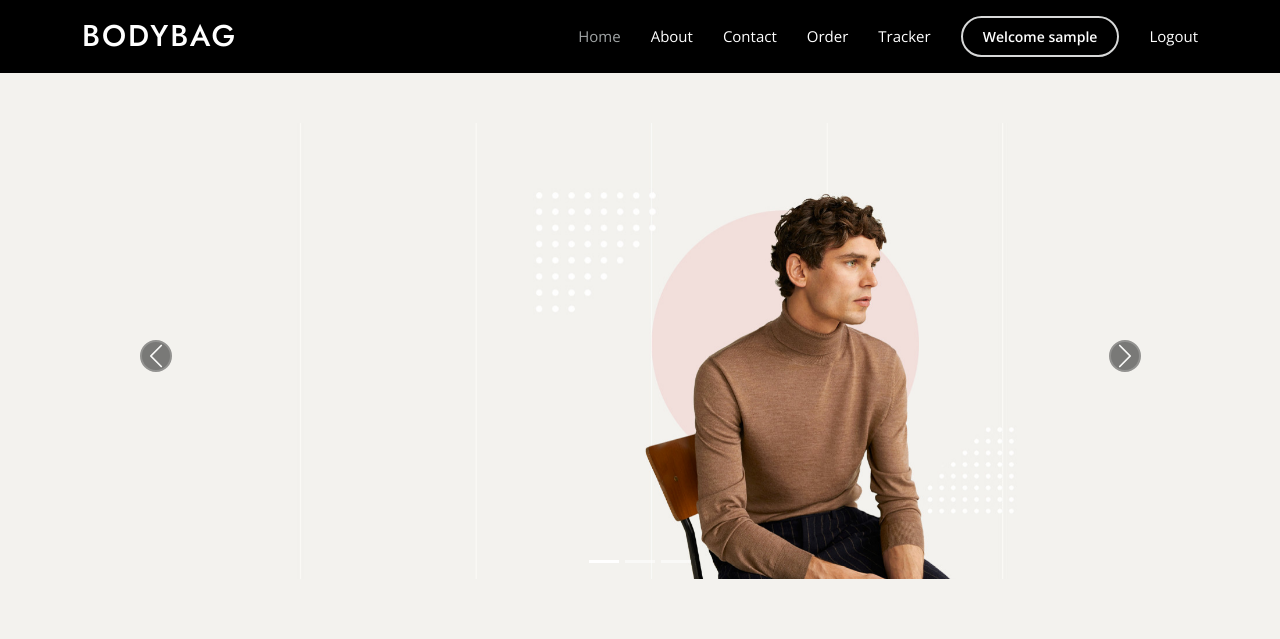
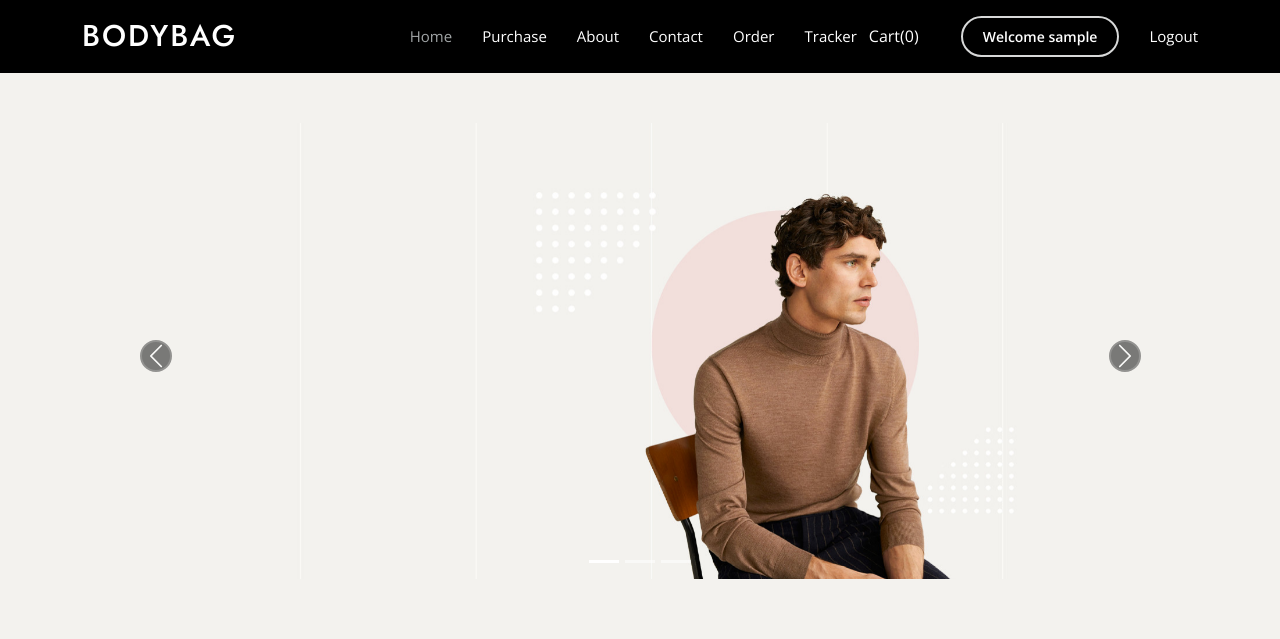
Before and after one commit to ItzmeAkash/E-commerce-with-Djnago, a Django app: page / in a window 1280 px wide. Shown: the top 639 px of the page. Run offline with Django 5.2, Linux system fonts and the light colour scheme; the visitor is signed in with stand-in values (Sample User, id 1); data that the repository does not hold is empty; some libraries are stand-ins or nearby versions.

Commit message:
add cart function and button added

```diff
--- /dev/null
+++ b/ecommerce/ecomapp/key.py
@@ -0,0 +1,2 @@
+MID = "FSPhat81261671294821"
+MKEY = ""
--- a/ecommerce/ecomapp/urls.py
+++ b/ecommerce/ecomapp/urls.py
@@ -3,5 +3,6 @@ from django.urls import path
 from  . import views
 
 urlpatterns = [
-    path('',views.home, name = 'home')
+    path('',views.home, name = 'home'),
+    path('purchase',views.Purchase, name = "purchase")
 ]
--- a/ecommerce/ecomapp/views.py
+++ b/ecommerce/ecomapp/views.py
@@ -1,9 +1,12 @@
 from django.shortcuts import render
 from . models import Product
 from math import ceil
-
+from ecomapp import key
 # Create your views here.
 def home(request):
+    return render(request,'index.html')
+
+def Purchase(request):
     current_user = request.user
     print(current_user)
     allProds = []
@@ -17,4 +20,4 @@ def home(request):
 
 
     params = {'allProds': allProds}
-    return render(request,'index.html', params)
+    return render(request,'purchase.html', params)
--- a/ecommerce/ecomauth/views.py
+++ b/ecommerce/ecomauth/views.py
@@ -29,7 +29,6 @@ from django.core.mail import EmailMessage
 from django.contrib.auth import get_user_model
 #threading
 import threading
-
 class EmailThread(threading.Thread):
     def __init__(self, email_message):
         self.email_message = email_message
--- a/ecommerce/static/assets/css/style.css
+++ b/ecommerce/static/assets/css/style.css
@@ -528,6 +528,15 @@ h6 {
 
   background-color: #5e5d5d;
 }
+
+
+#popcart{
+  background: None;
+}
+
+#popcart:hover{
+  color: grey;
+}
 /*--------------------------------------------------------------
 # Sections General
 --------------------------------------------------------------*/
--- a/ecommerce/templates/index.html
+++ b/ecommerce/templates/index.html
@@ -9,12 +9,12 @@
     <meta content="" name="description" />
     <meta content="" name="keywords" />
 
-    <!-- Favicons -->
+    {% comment %} <!-- Favicons -->
     <link href="{% static 'assets/img/favicon.png' %}" rel="icon" />
     <link
       href="{% static 'assets/img/apple-touch-icon.png' %}"
       rel="apple-touch-icon"
-    />
+    /> {% endcomment %}
 
     <!-- Google Fonts -->
     <link
@@ -72,12 +72,20 @@
         <nav id="navbar" class="navbar">
           <ul>
             <li><a class="nav-link scrollto active" href="/">Home</a></li>
+            <li><a class="nav-link scrollto" href="/purchase">Purchase</a></li>
             <li><a class="nav-link scrollto" href="/about">About</a></li>
             <li><a class="nav-link scrollto" href="/services">Contact</a></li>
             <li><a class="nav-link scrollto" href="Order">Order</a></li>
             <li><a class="nav-link scrollto" href="Order">Tracker</a></li>
 
             {% if request.user.is_authenticated %}
+
+            <button type = "button" class ="btn btn-success" id="popcart"
+            data-container = "body" data-toggle = "popover" data-placement="bottom"
+            data-html = "true" data-content="Vivamus sagittis lacus vel augue laoreet rutrum faucibus.">
+
+            Cart(<span id="cart" style="background-color='red">0</span>)
+          </button>
 
             <li>
               <a class="getstarted scrollto">Welcome {{user.username}}</a>
@@ -252,7 +260,7 @@
       </section>
       <!-- End Cliens Section -->
 
-      <!-- ======= About Us Section ======= -->
+      <!-- =======  Shoping Section ======= -->
       <section id="about" class="about">
         <div class="container" data-aos="fade-up">
           <div class="section-title">
@@ -275,7 +283,7 @@
                   <h5 class = "card-title" id = "namepr{{i.id}}">
                     {{i.product_name}}
                   </h5>
-                  <p class="card-text"> {{i.desc|slice:"0:25"}}...</p>
+                  <p class="card-text"> {{i.desc|slice:"0:53"}}...</p>
                   <h6 class="card-title">
                     Price:<span id = "pricepr{{i.id}}">{{i.price}}</span>
                   </h6>
@@ -295,7 +303,7 @@
 
       {% endfor %}
       </section>
-      <!-- End About Us Section -->
+      <!-- End Shoping Section -->
 
       <!-- ======= Contact Section ======= -->
       <section id="contact" class="contact">
@@ -534,6 +542,104 @@
     ></a>
 
     <!-- Vendor JS Files -->
+
+    <script>
+      //find pout the card from local storage
+
+      if (localStorage.getItem('cart') == null) {
+          var cart = {};
+      } else {
+          cart = JSON.parse(localStorage.getItem('cart'));
+          updateCart(cart);
+
+      }
+      // add or increment code
+
+      // $('.cart').click(function() {
+      $('.divpr').on('click', 'button.cart', function() {
+          var idstr = this.id.toString();
+
+          if (cart[idstr] != undefined) {
+              qty = cart[idstr][0] + 1;
+
+          } else {
+              qty = 1;
+              name = document.getElementById('name' + idstr).innerHTML;
+              price = document.getElementById('price' + idstr).innerHTML;
+              cart[idstr] = [qty, name, price];
+          }
+          updateCart(cart);
+
+          localStorage.setItem('cart', JSON.stringify(cart));
+          document.getElementById('cart').innerHTML = Object.keys(cart).length;
+      });
+      // add pop over to cart
+
+      $('#popcart').popover();
+
+      updatePopover(cart);
+
+      function updatePopover(cart) {
+          console.log('we are  inside update popover');
+          var popStr = "";
+          var popStr = popStr + "<h5> cart for your items in my shopping cart </h5> <div class='mx-2 my-2'>";
+          var i = 1;
+          for (var item in cart) {
+              popStr = popStr + "<b>" + i + "</b>. ";
+              popStr = popStr + document.getElementById('name' + item).innerHTML.slice(0, 19) + "..." + "<b>" +cart[item][0] + "</b>"+ "Qty"  + '<br>';
+              i = i + 1;
+          }
+
+          popStr = popStr + "</div> <a href='/checkout'><button class='btn btn-success' id='clearCart'>Checkout</button></a>  <button class='btn btn-dark' onclick='clearCart()' id='clearCart'>ClearCart</button>"
+          document.getElementById('popcart').setAttribute('data-content', popStr);
+          $('#popcart').popover('show');
+      }
+
+      function clearCart() {
+          cart = JSON.parse(localStorage.getItem('cart'));
+          for (var item in cart) {
+              document.getElementById('div' + item).innerHTML = '<button id="' + item + '" class="btn btn-success cart">Add to Card</button>'
+          }
+          localStorage.clear();
+          cart = {};
+          updateCart(cart);
+      }
+
+      function updateCart(cart) {
+          var sum = 0;
+          for (var item in cart) {
+              sum = sum + cart[item][0];
+              document.getElementById('div' + item).innerHTML = "<button id='minus" + item + "'class='btn btn-success minus'>-</button> <span id='val" + item + "''>" + cart[item][0] + "</span> <button id='plus" + item + "' class='btn btn-success plus'> + </button>";
+          }
+          localStorage.setItem('cart', JSON.stringify(cart));
+          document.getElementById('cart').innerHTML = sum;
+          console.log(cart);
+          updatePopover(cart);
+      }
+
+      //if plus or minus button is clicked change the cart as well as the display value
+      $('.divpr').on("click", "button.minus", function() {
+
+          a = this.id.slice(7, );
+          cart['pr' + a][0] = cart['pr' + a][0] - 1;
+          cart['pr' + a][0] = Math.max(0, cart['pr' + a][0]);
+          document.getElementById('valpr' + a).innerHTML = cart['pr' + a][0];
+          updateCart(cart);
+
+      })
+
+
+      $('.divpr').on("click", "button.plus", function() {
+
+          a = this.id.slice(6, );
+          cart['pr' + a][0] = cart['pr' + a][0] + 1;
+
+          document.getElementById('valpr' + a).innerHTML = cart['pr' + a][0];
+          updateCart(cart);
+
+      })
+  </script>
+
     <script src="{% static 'assets/vendor/aos/aos.js' %}"></script>
     <script src="{% static 'assets/vendor/bootstrap/js/bootstrap.bundle.min.js' %}"></script>
     <script src="{% static 'assets/vendor/glightbox/js/glightbox.min.js' %}"></script>
```
Also changed, not shown: ecommerce/templates/nav.html (+34 -24 lines), ecommerce/templates/purchase.html (added, +172 -0 lines).
